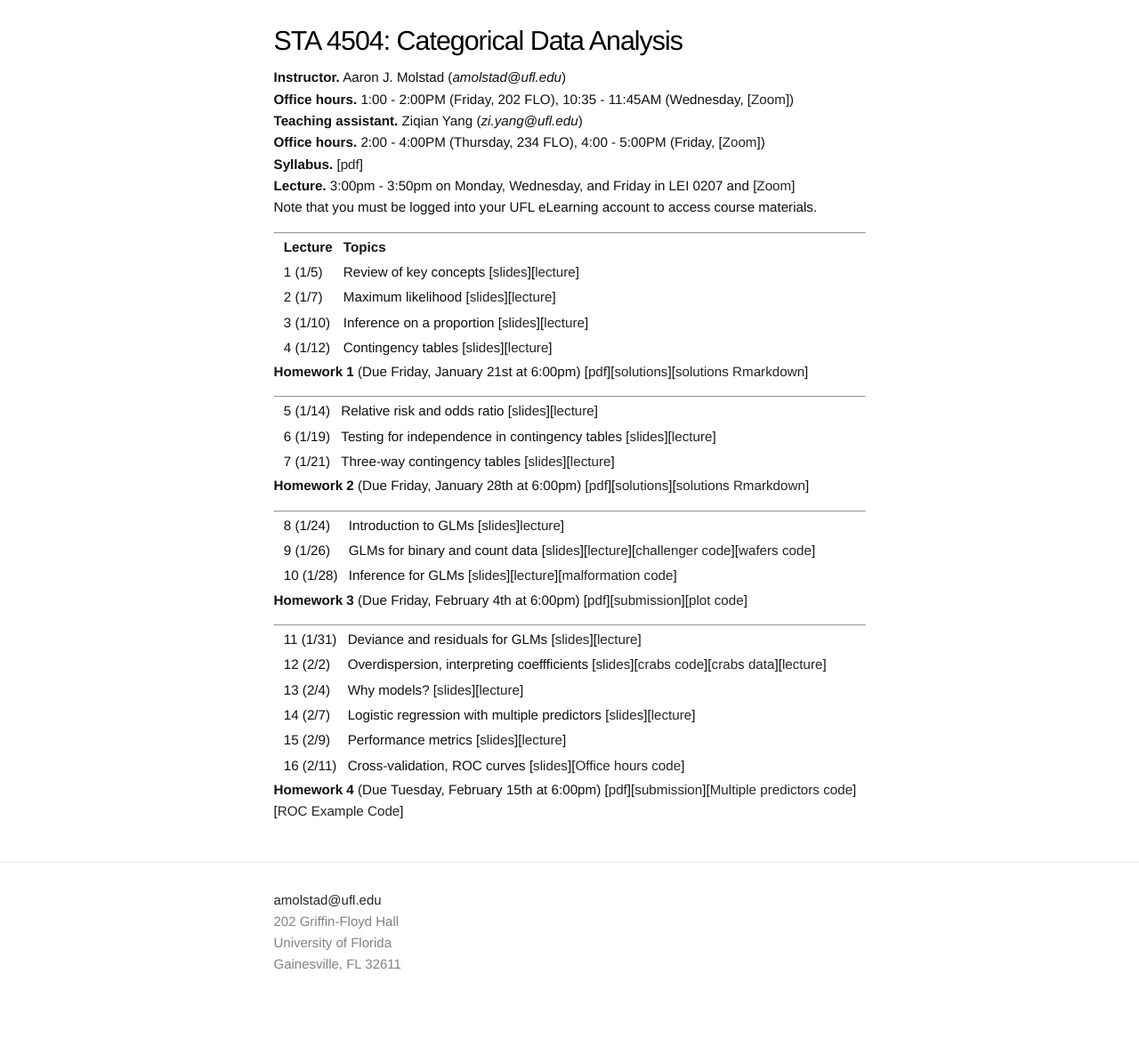
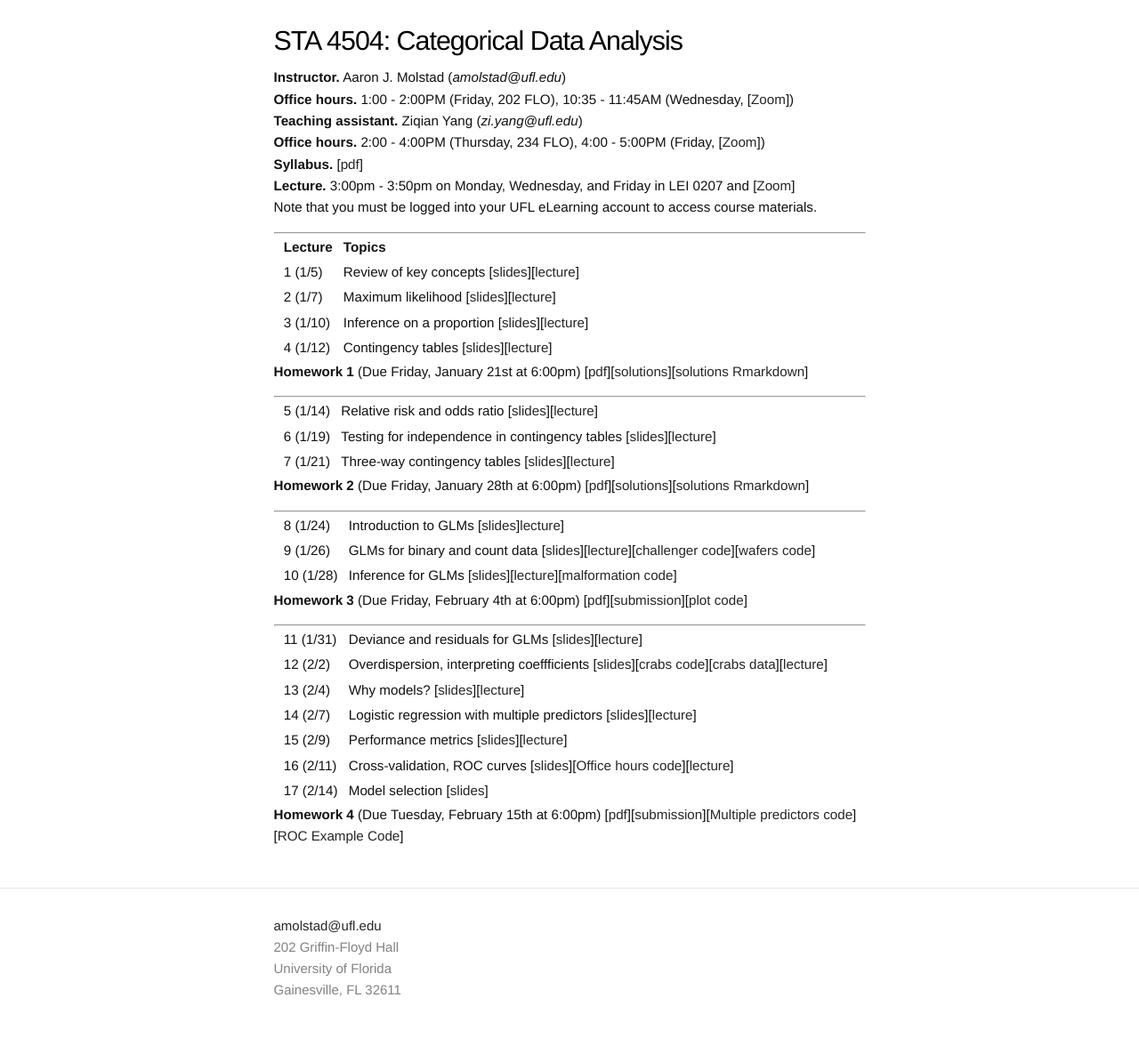
Before and after one commit to ajmolstad/ajmolstad.github.io, a Jekyll site: the page built from S22_STA4504.md, in a window 1280 px wide. Shown: the whole page at 89% size. Built offline with Jekyll 4.4.1, drawn with Linux system fonts in a browser that asks for light colours; before the commit the page ends 1156 px from its top, so only the background shows below that.

Commit message:
Update S22_STA4504.md

```diff
--- a/S22_STA4504.md
+++ b/S22_STA4504.md
@@ -46,7 +46,8 @@ Note that you must be logged into your UFL eLearning account to access course ma
 || 13 (2/4) || Why models? [[slides](https://ufl.instructure.com/files/66349375/download?download_frd=1)][[lecture](https://ufl.instructure.com/files/66421680/download?download_frd=1)]||
 || 14 (2/7) || Logistic regression with multiple predictors [[slides](https://ufl.instructure.com/files/66421657/download?download_frd=1)][[lecture](https://ufl.instructure.com/courses/449490/files?preview=66444113)]||
 || 15 (2/9) || Performance metrics [[slides](https://ufl.instructure.com/files/66482573/download?download_frd=1)][[lecture](https://ufl.instructure.com/files/66520643/download?download_frd=1)]||
-|| 16 (2/11) || Cross-validation, ROC curves [[slides](https://ufl.instructure.com/files/66544271/download?download_frd=1)][[Office hours code](https://ufl.instructure.com/files/66544042/download?download_frd=1)]
+|| 16 (2/11) || Cross-validation, ROC curves [[slides](https://ufl.instructure.com/files/66544271/download?download_frd=1)][[Office hours code](https://ufl.instructure.com/files/66544042/download?download_frd=1)][[lecture](https://ufl.instructure.com/files/66625696/download?download_frd=1)] ||
+|| 17 (2/14) || Model selection [[slides](https://ufl.instructure.com/files/66625382/download?download_frd=1)] ||
 
 
 **Homework 4** (Due Tuesday, February 15th at 6:00pm) [[pdf](https://ufl.instructure.com/files/66415518/download?download_frd=1)][[submission](https://ufl.instructure.com/courses/449490/assignments/5130363)][[Multiple predictors code](https://ufl.instructure.com/files/66537491/download?download_frd=1)][[ROC Example Code](https://ufl.instructure.com/files/66537489/download?download_frd=1)]
```
